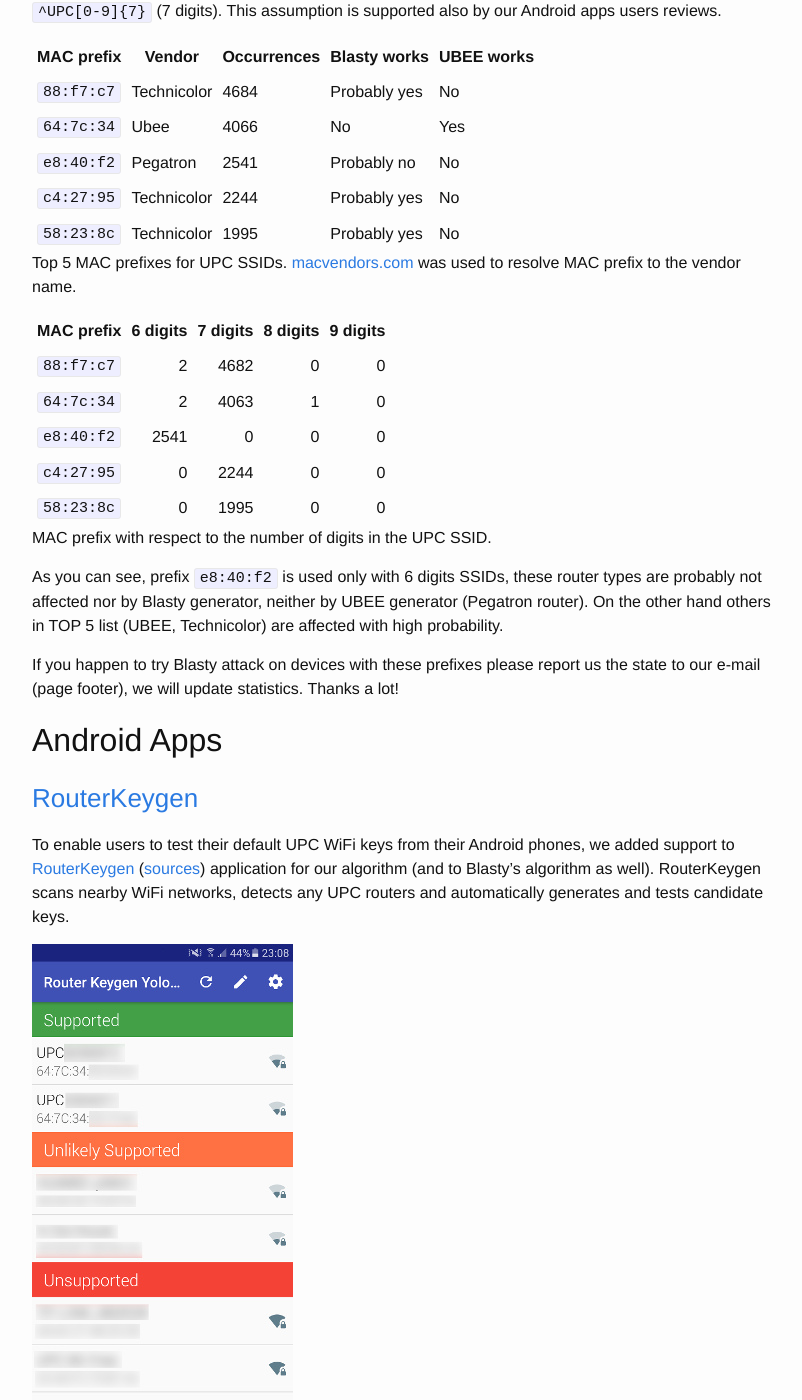
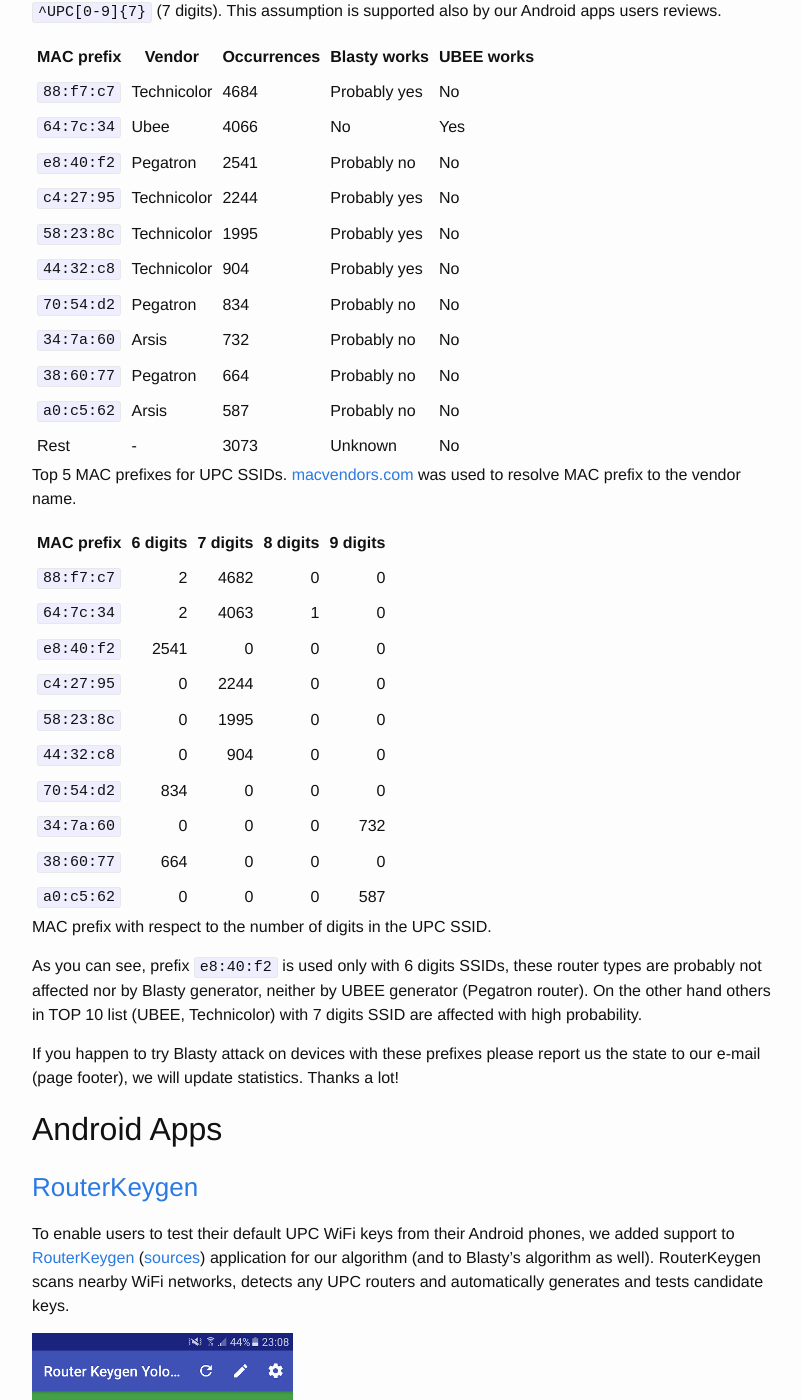
Before and after one commit to yolosec/deadcodeBlog, a Jekyll site: the page built from _posts/2016-06-14-UPC-UBEE-EVW3226-WPA2-Reversing.markdown, in a window 1280 px wide and 1400 px high, scrolled down 28793 px. Shown: the whole window, without its empty margins (238-1040 px from the left). Built offline with Jekyll 4.4.1, drawn with Linux system fonts in a browser that asks for light colours; formulas are drawn with MathJax 3; some of the changed text lies outside the part shown.

Commit message:
top5 macs -> top10 macs

```diff
--- a/_posts/2016-06-14-UPC-UBEE-EVW3226-WPA2-Reversing.markdown
+++ b/_posts/2016-06-14-UPC-UBEE-EVW3226-WPA2-Reversing.markdown
@@ -872,7 +872,7 @@ The answer is *NO*. We re-implemented SSID generation routine in
 [Python](https://github.com/yolosec/upcgen/blob/master/pytools/ubee_wifileaks.py), run it for all UPC WiFi records in
 the database and only MAC addresses starting with `64:7c:34` prefix are vulnerable to this attack.
 
-Here is the table of top 5 most used MAC prefixes for UPC WiFi SSIDs in [wifileaks.cz] dataset for 2016 group.
+Here is the table of top 10 most used MAC prefixes for UPC WiFi SSIDs in [wifileaks.cz] dataset for 2016 group.
 In our manual testing we haven't found WiFi that would resist attack of Blasty and our algorithm combined. We
 thus assume the combined approach works on majority of UPC WiFis matching regex `^UPC[0-9]{7}` (7 digits). This assumption
 is supported also by our Android apps users reviews.
@@ -884,23 +884,34 @@ is supported also by our Android apps users reviews.
 | `e8:40:f2` | Pegatron    | 2541        |  Probably no   | No         |
 | `c4:27:95` | Technicolor | 2244        |  Probably yes  | No         |
 | `58:23:8c` | Technicolor | 1995        |  Probably yes  | No         |
+| `44:32:c8` | Technicolor | 904         |  Probably yes  | No         |
+| `70:54:d2` | Pegatron    | 834         |  Probably no   | No         |
+| `34:7a:60` | Arsis       | 732         |  Probably no   | No         |
+| `38:60:77` | Pegatron    | 664         |  Probably no   | No         |
+| `a0:c5:62` | Arsis       | 587         |  Probably no   | No         |
+| Rest       | -           | 3073        |  Unknown       | No         |
 {:.mbtablestyle2}
 Top 5 MAC prefixes for UPC SSIDs. [macvendors.com](http://www.macvendors.com/) was used to resolve MAC prefix to the vendor name.
 
 
 | MAC prefix | 6 digits    | 7 digits   | 8 digits | 9 digits |
-| ---------- | ---: | ---: | -: | -: |
-| `88:f7:c7` | 2    | 4682 | 0  | 0  |
-| `64:7c:34` | 2    | 4063 | 1  | 0  |
-| `e8:40:f2` | 2541 | 0    | 0  | 0  |
-| `c4:27:95` | 0    | 2244 | 0  | 0  |
-| `58:23:8c` | 0    | 1995 | 0  | 0  |
+| ---------- | ---: | ---: | -: | -:  |
+| `88:f7:c7` | 2    | 4682 | 0  | 0   |
+| `64:7c:34` | 2    | 4063 | 1  | 0   |
+| `e8:40:f2` | 2541 | 0    | 0  | 0   |
+| `c4:27:95` | 0    | 2244 | 0  | 0   |
+| `58:23:8c` | 0    | 1995 | 0  | 0   |
+| `44:32:c8` | 0    | 904  | 0  | 0   |
+| `70:54:d2` | 834  | 0    | 0  | 0   |
+| `34:7a:60` | 0    | 0    | 0  | 732 |
+| `38:60:77` | 664  | 0    | 0  | 0   |
+| `a0:c5:62` | 0    | 0    | 0  | 587 |
 {:.mbtablestyle2}
 MAC prefix with respect to the number of digits in the UPC SSID.
 
 As you can see, prefix `e8:40:f2` is used only with 6 digits SSIDs, these router types are probably not affected nor by
-Blasty generator, neither by UBEE generator (Pegatron router). On the other hand others in TOP 5 list (UBEE, Technicolor)
-are affected with high probability.
+Blasty generator, neither by UBEE generator (Pegatron router). On the other hand others in TOP 10 list (UBEE, Technicolor)
+with 7 digits SSID are affected with high probability.
 
 If you happen to try Blasty attack on devices with these prefixes please report us the state to our e-mail (page footer), we will update statistics.
  Thanks a lot!
```
